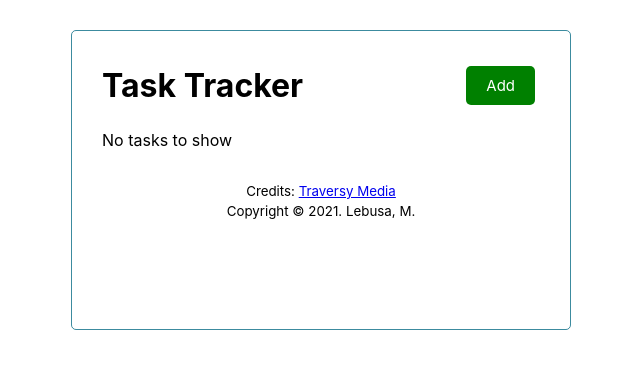
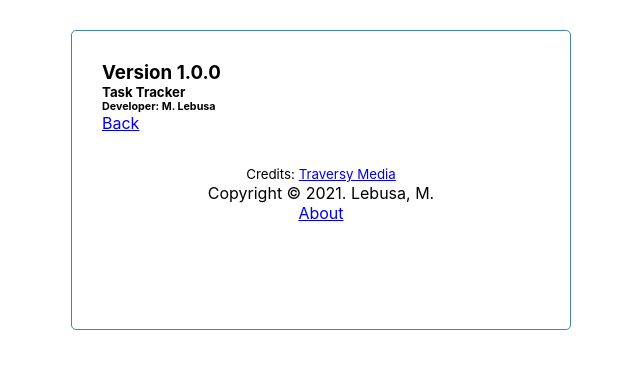
Before and after one commit to lebusa/task-tracker-client, a React (Create React App) app: page /about in a window 1280 px wide. Shown: the top 368 px of the page, without its empty margins (319-959 px from the left). Built offline with nearby package versions, Linux system fonts and the light colour scheme; no server answers.

Commit message:
added route for About

```diff
--- a/src/App.js
+++ b/src/App.js
@@ -1,9 +1,11 @@
 import { useState, useEffect } from "react";
+import { BrowserRouter as Router, Route } from "react-router-dom";
 import Header from "./components/Header";
 import AddTask from "./components/AddTask";
 import Tasks from "./components/Tasks";
 import Footer from "./components/Footer";
-import axios from 'axios';
+import About from "./components/About";
+import axios from "axios";
 
 const API_URL = new URL("http://localhost:4000/api/tasks");
 
@@ -11,26 +13,29 @@ function App() {
   const [showAddTaskForm, setShowAddTaskForm] = useState(false);
   const [tasks, setTasks] = useState([]);
 
-
   // fetch tasks from a tasks server api
   useEffect(() => {
     const getTasks = async () => {
       const tasksFromApi = await fetchTasks();
-      setTasks(tasksFromApi.map( t => {
-        let newTask =   {...t, id:t._id}
-        delete newTask['_id'];
+      setTasks(
+        tasksFromApi.map((t) => {
+          let newTask = { ...t, id: t._id };
+          delete newTask["_id"];
           return newTask;
-      }));
-    }
+        })
+      );
+    };
+    // make a call for tasks
     getTasks();
   }, []);
 
+  // fetch tasks from the server
   const fetchTasks = async () => (await axios.get(API_URL)).data;
 
   // toggle task add form
   const toggledAddTask = () => {
     setShowAddTaskForm(!showAddTaskForm);
-  }
+  };
 
   // add task, given its object
   const addTask = async (task) => {
@@ -46,16 +51,28 @@ const fetchTasks = async () => (await axios.get(API_URL)).data;
 
   // toggle task, given its id
   const toggleReminder = async (taskId) => {
-    let taskToUpdate = tasks.filter( task => task.id === taskId)[0];
+    let taskToUpdate = tasks.filter((task) => task.id === taskId)[0];
     taskToUpdate.reminder = !taskToUpdate.reminder;
-    await axios.put(`${API_URL}/${taskId}`, {reminder: taskToUpdate.reminder});
-    setTasks(tasks.map((task) => task.id === taskId ? {...task, reminder: taskToUpdate.reminder } :  task));
+    await axios.put(`${API_URL}/${taskId}`, {
+      reminder: taskToUpdate.reminder,
+    });
+    setTasks(
+      tasks.map((task) =>
+        task.id === taskId ? { ...task, reminder: taskToUpdate.reminder } : task
+      )
+    );
   };
 
   return (
+    <Router>
       <div className="container">
+        <Route
+          path="/"
+          exact
+          render={(props) => (
+            <>
               <Header addTask={toggledAddTask} showAddTask={showAddTaskForm} />
-      {showAddTaskForm && <AddTask onAdd={addTask}/>}
+              {showAddTaskForm && <AddTask onAdd={addTask} />}
               {tasks.length ? (
                 <Tasks
                   tasks={tasks}
@@ -65,8 +82,13 @@ const fetchTasks = async () => (await axios.get(API_URL)).data;
               ) : (
                 "No tasks to show"
               )}
+            </>
+          )}
+        />
+        <Route path="/about" component={About} />
         <Footer />
       </div>
+    </Router>
   );
 }
 
--- /dev/null
+++ b/src/components/About.js
@@ -0,0 +1,13 @@
+const About = () => {
+    return (
+        <div>
+            <h3>Version 1.0.0</h3>
+            <h5>Task Tracker</h5>
+            <h6>Developer: M. Lebusa</h6>
+
+            <a href="/">Back</a>
+        </div>
+    )
+}
+
+export default About
--- a/src/components/Footer.js
+++ b/src/components/Footer.js
@@ -3,9 +3,12 @@ import React from 'react'
 const Footer = props => {
     return (
         <footer className="footer">
+            <div className="col"></div>
+
             <small>Credits: <a href="https://www.youtube.com/watch?v=w7ejDZ8SWv8"  rel="noreferrer" target="_blank">Traversy Media</a></small>
-            <br />
-            <small>Copyright &copy; 2021. Lebusa, M.</small>
+
+            <div>Copyright &copy; 2021. Lebusa, M.</div>
+            <div><a href="/about">About</a></div>
         </footer>
     )
 }
```
Lines whose indentation alone changed are shown as unchanged.
